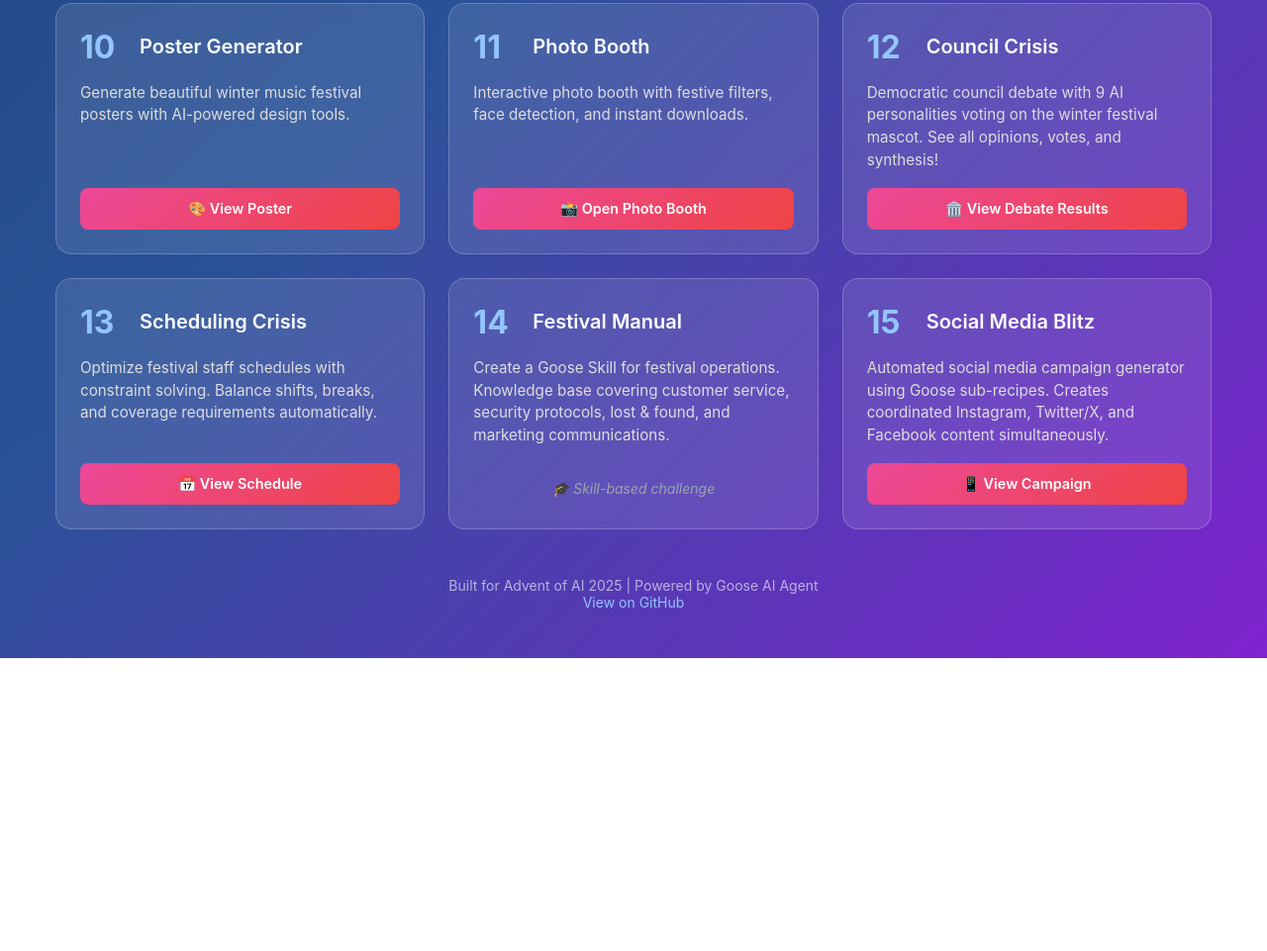
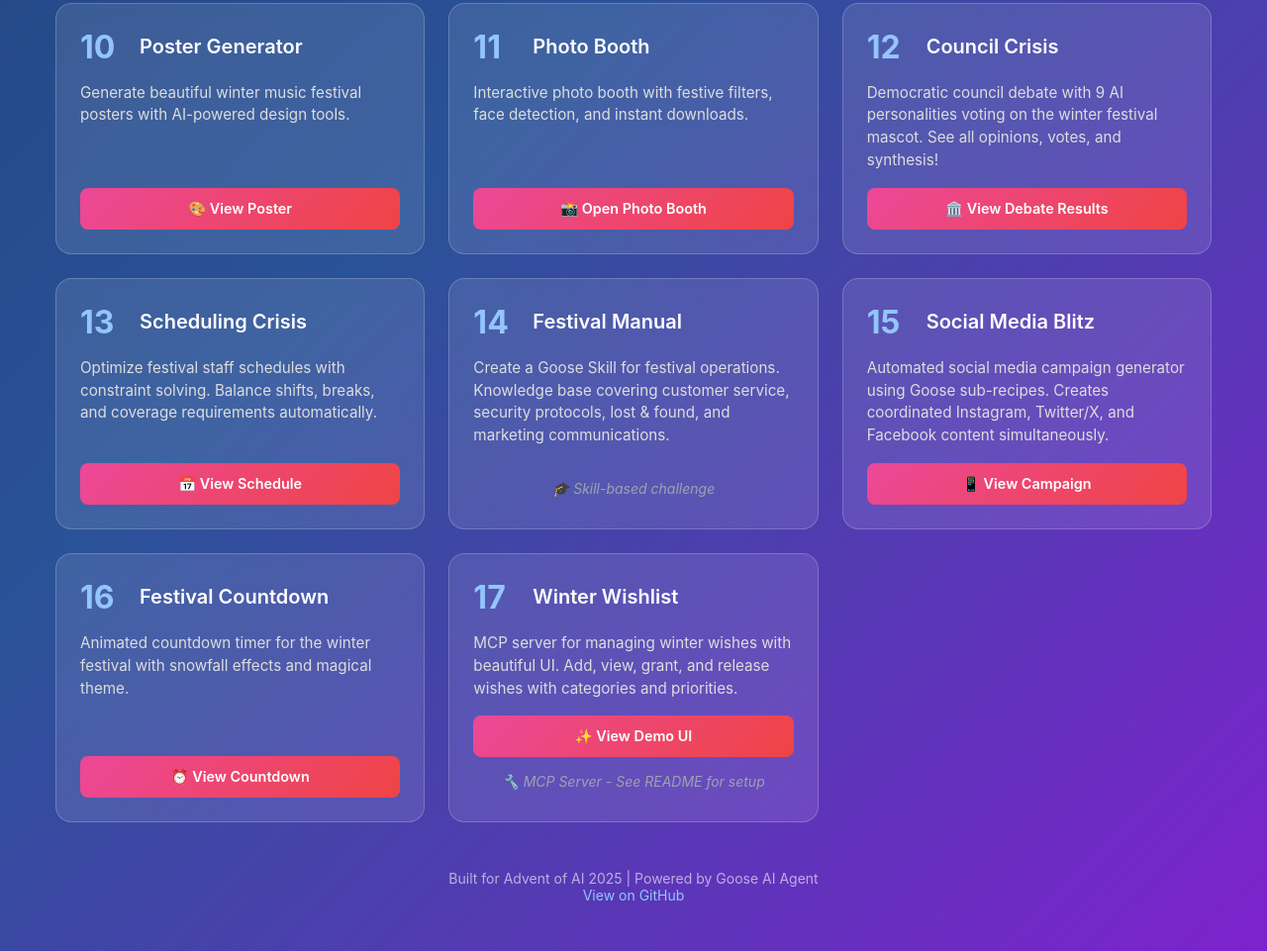
Before and after one commit to clovis1122/adventofai, a plain HTML site: page index.html in a window 1280 px wide. Shown: the part 972-1933 px from the top of the page at 99% size. Before the commit the page ends 1637 px from the top, so only its background shows below. Drawn offline with Linux system fonts and the light colour scheme.

Commit message:
Update index.html with remaining challenges

```diff
--- a/index.html
+++ b/index.html
@@ -414,6 +414,35 @@
                     <a href="day-15-social-media/index.html" class="challenge-link">📱 View Campaign</a>
                 </div>
             </div>
+
+            <!-- Day 16 -->
+            <div class="challenge-card">
+                <div class="challenge-header">
+                    <div class="challenge-number">16</div>
+                    <h2 class="challenge-title">Festival Countdown</h2>
+                </div>
+                <p class="challenge-description">
+                    Animated countdown timer for the winter festival with snowfall effects and magical theme.
+                </p>
+                <div class="challenge-links">
+                    <a href="day-16-festival-countdown/index.html" class="challenge-link">⏰ View Countdown</a>
+                </div>
+            </div>
+
+            <!-- Day 17 -->
+            <div class="challenge-card">
+                <div class="challenge-header">
+                    <div class="challenge-number">17</div>
+                    <h2 class="challenge-title">Winter Wishlist</h2>
+                </div>
+                <p class="challenge-description">
+                    MCP server for managing winter wishes with beautiful UI. Add, view, grant, and release wishes with categories and priorities.
+                </p>
+                <div class="challenge-links">
+                    <a href="day-17-winter-wishlist/index.html" class="challenge-link">✨ View Demo UI</a>
+                    <p class="no-demo">🔧 MCP Server - See README for setup</p>
+                </div>
+            </div>
         </div>
     </main>
 
```
Also changed, not shown: day-15-social-media/instructions.md (+1 -1 lines), day-16-festival-countdown/instructions.md (+1 -1 lines).
